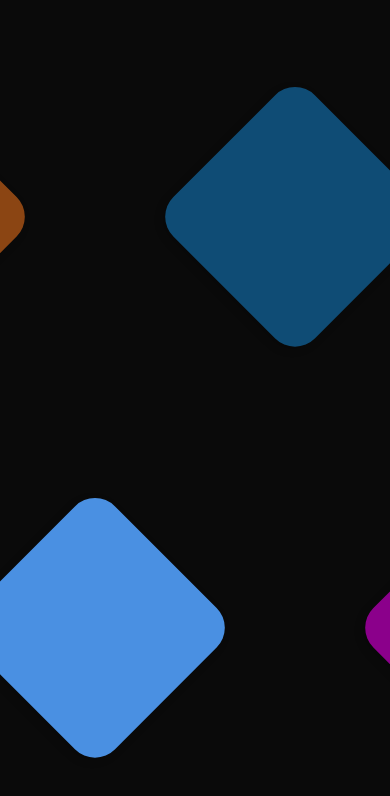
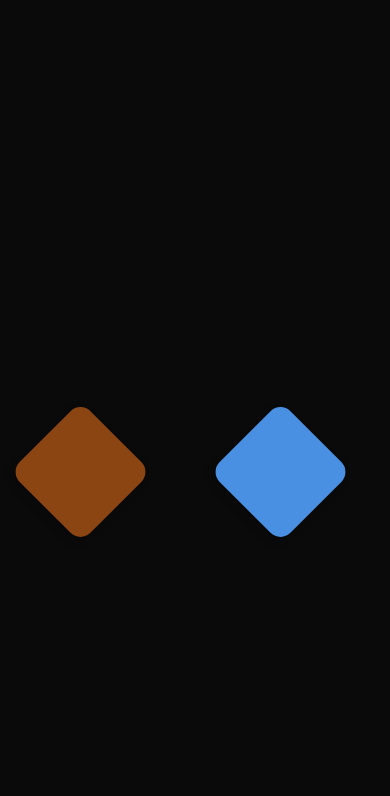
Before and after one commit to victorduco/tmp-css-mask, a Vue app: page / in a window 390 px wide. Shown: the top 796 px of the page. Built offline with nearby package versions, Linux system fonts and the light colour scheme.

Commit message:
refactor: adjust grid layout properties for improved responsiveness

```diff
--- a/src/App.vue
+++ b/src/App.vue
@@ -14,21 +14,22 @@
   display: grid;
   grid-template-columns: 1fr 1fr 1fr 1fr 1fr 1fr 1fr 1fr 1fr;
   grid-template-rows: 1fr 1fr 1fr 1fr 1fr;
-  min-width: 600px;
-  min-height: 350px;
-  min-width: 110vw;
-  min-height: 110vh;
 
+  max-width: 110vw;
+  max-height: 110vh;
   position: absolute;
   top: 50%;
   left: 50%;
   transform: translate(-50%, -50%);
-  row-gap: 0;
-  gap: 100px;
+  row-gap: -200px;
+  column-gap: 100px;
+  height: -100px;
 }
 
 .diamond {
-  width: 100%;
+  --element-height: 100px;
+  height: var(--element-height);
+  margin-bottom: calc(-1 * var(--element-height));
   aspect-ratio: 1;
   border: 0px;
   transform: rotate(45deg);
```
